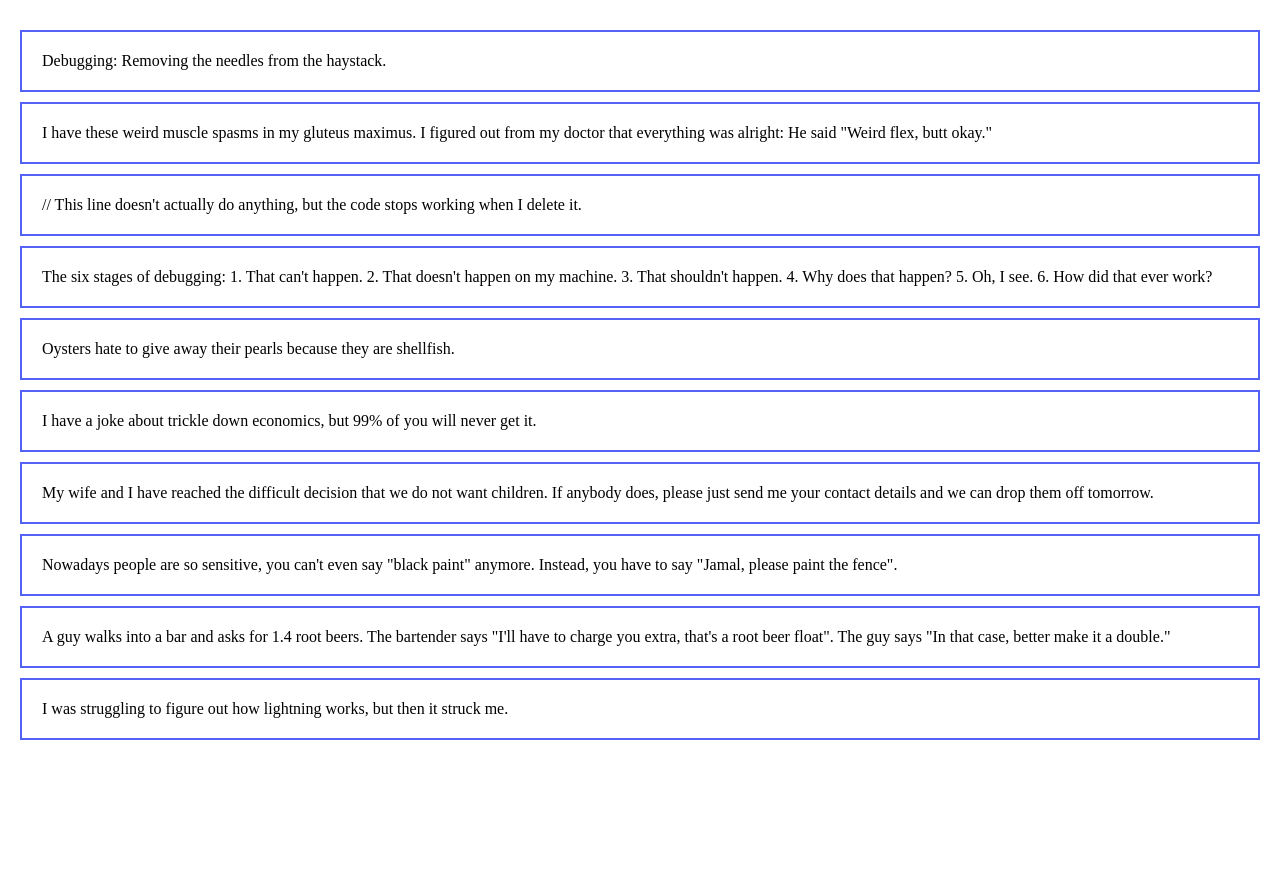
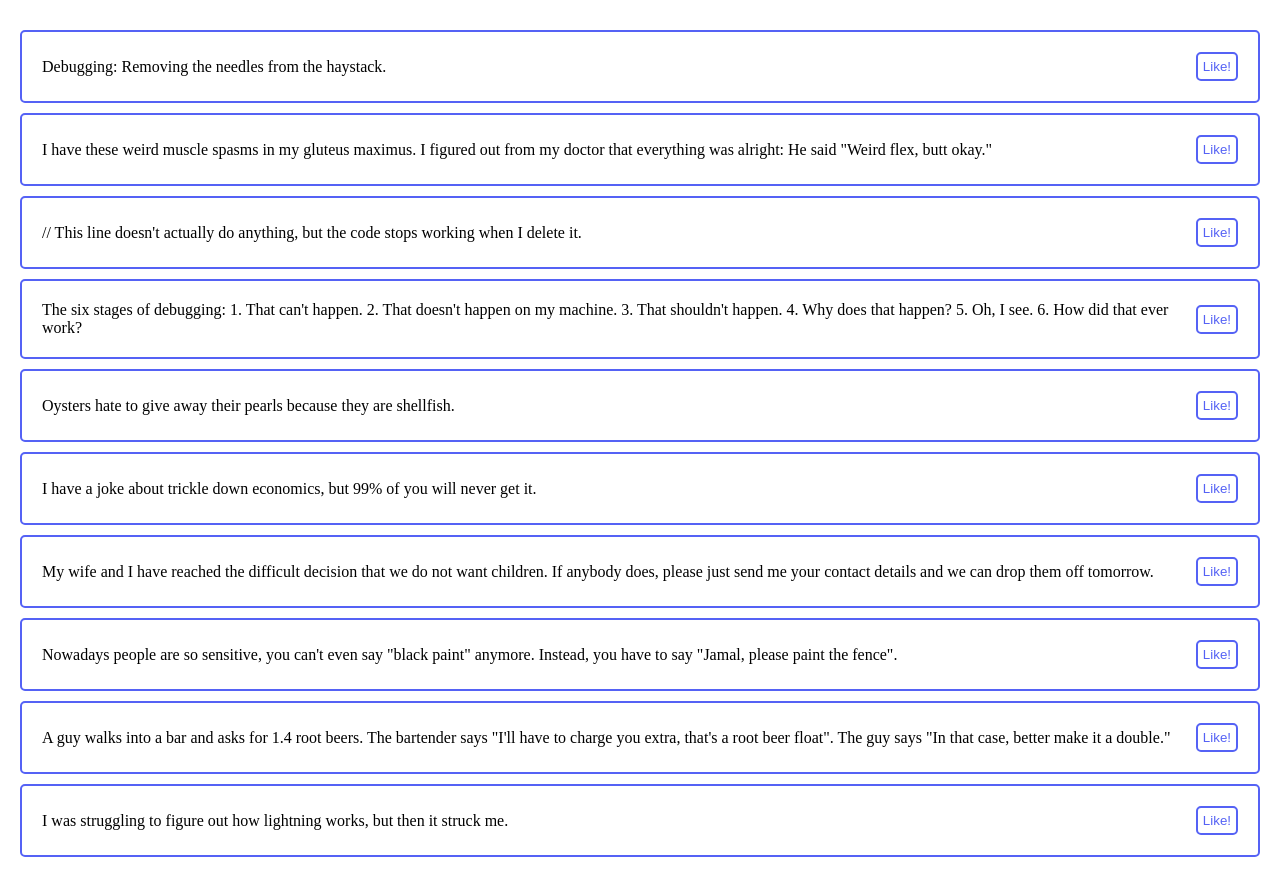
Before and after one commit to MikhalevArtem/vue-test-assignment, a Vue app: page / in a window 1280 px wide. Before the commit the page ends 800 px from the top, so only its background shows below. Built offline with nearby package versions, Linux system fonts and the light colour scheme.

Commit message:
add StyledButton ui component

```diff
--- a/src/components/JokeList.vue
+++ b/src/components/JokeList.vue
@@ -1,11 +1,16 @@
 <template>
   <div class="joke" v-for="joke in jokes">
     <div>{{ joke.joke }}</div>
+    <div class="joke__buttons">
+      <styled-button>Like!</styled-button>
+    </div>
   </div>
 </template>
 
 <script>
+import StyledButton from "./UI/StyledButton.vue";
 export default {
+  components: { StyledButton },
   props: {
     jokes: {
       type: Array,
@@ -19,8 +24,10 @@ export default {
 .joke {
   display: flex;
   justify-content: space-between;
+  align-items: center;
   padding: 20px;
   border: 2px solid #5562f5;
   margin-top: 10px;
+  border-radius: 5px;
 }
 </style>
--- /dev/null
+++ b/src/components/UI/StyledButton.vue
@@ -0,0 +1,17 @@
+<template>
+  <button class="button"><slot></slot></button>
+</template>
+
+<script>
+export default {};
+</script>
+
+<style scoped>
+.button {
+  background: none;
+  padding: 5px 5px;
+  border: 2px solid #5562f5;
+  border-radius: 5px;
+  color: #5562f5;
+}
+</style>
```
